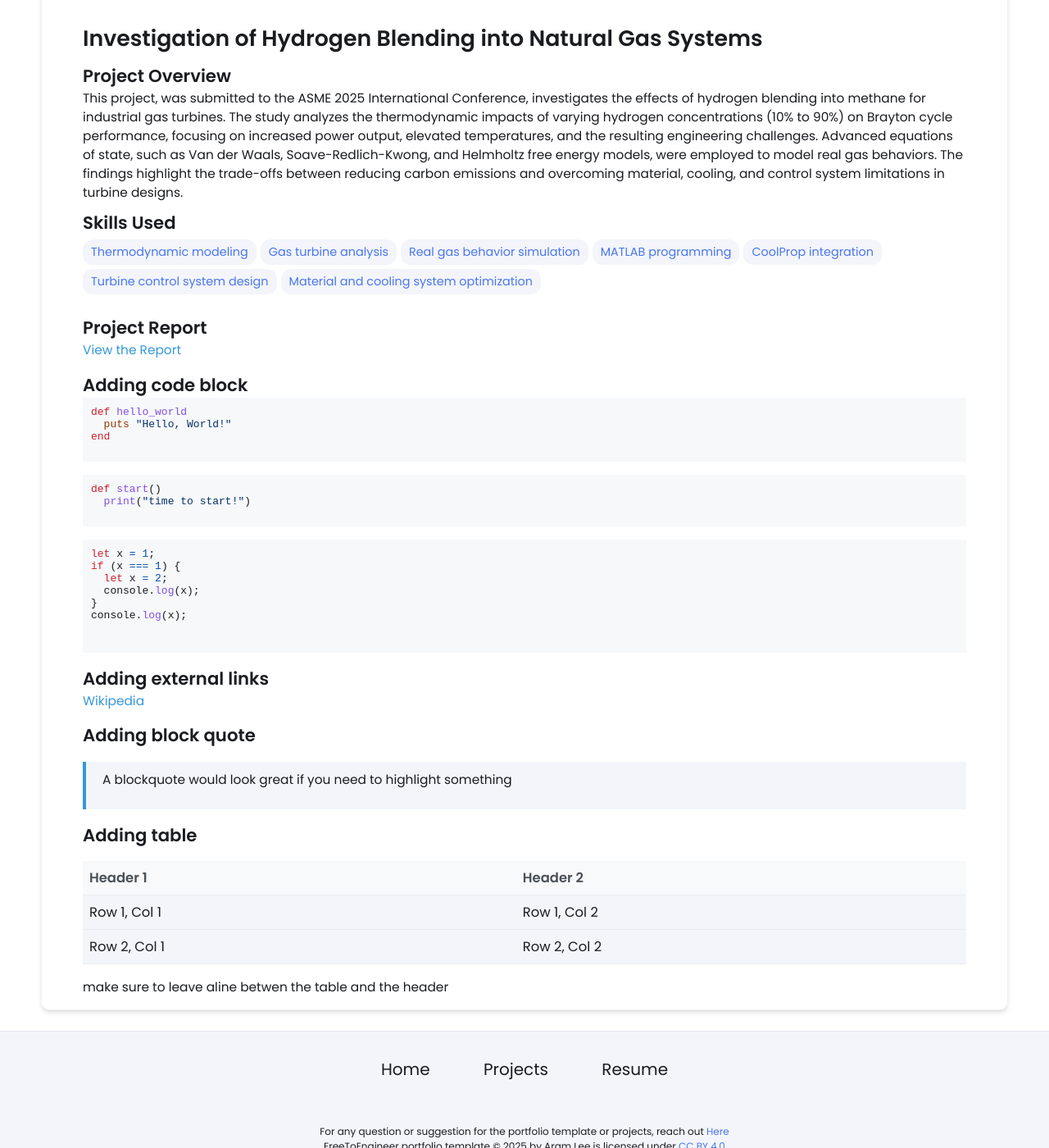
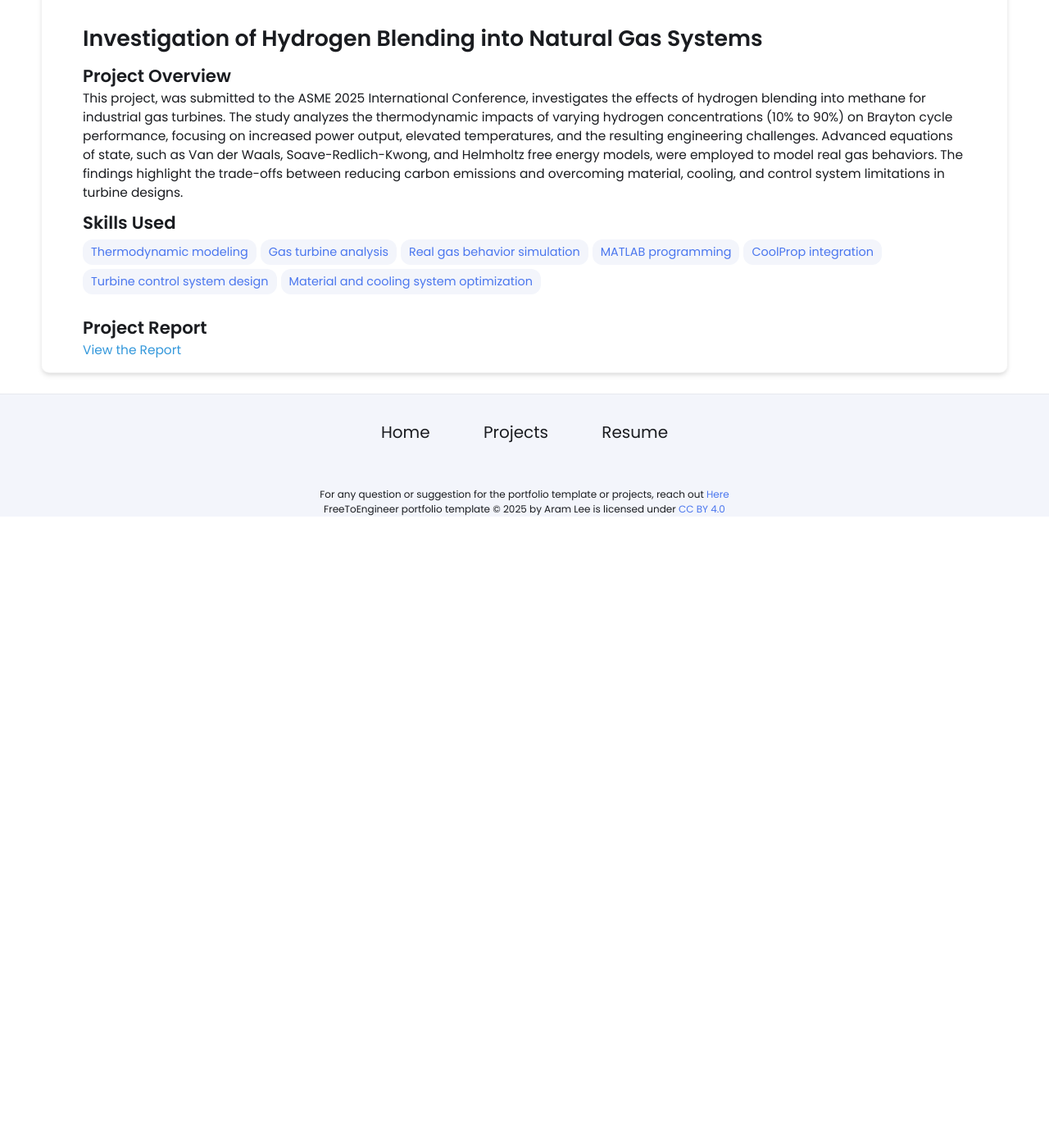
Before and after one commit to omonchav/omonchav.github.io, a Jekyll site: the page built from _projects/demo-project/index.md, in a window 1280 px wide and 1400 px high, scrolled down 480 px. Shown: the whole window at 82% size. Built offline with Jekyll 4.4.1, drawn with Linux system fonts in a browser that asks for light colours; after the commit the page ends 1110 px from its top, so only the background shows below that.

Commit message:
Update index.md

````diff
--- a/_projects/demo-project/index.md
+++ b/_projects/demo-project/index.md
@@ -17,44 +17,4 @@ main-image: /Turbine.jpeg
 
 ## Project Report
 
-[View the Report](https://drive.google.com/file/d/1ZVIgtfGoYmUe9S8b6UnmubaPcbBdPuGj/view?usp=sharing)
-
-
-## Adding code block
-```ruby
-def hello_world
-  puts "Hello, World!"
-end
-```
-
-```python
-def start()
-  print("time to start!")
-```
-
-```javascript
-let x = 1;
-if (x === 1) {
-  let x = 2;
-  console.log(x);
-}
-console.log(x);
-
-```
-
-## Adding external links
-[Wikipedia](https://en.wikipedia.org)
-
-
-## Adding block quote
-> A blockquote would look great if you need to highlight something
-
-
-## Adding table
-
-| Header 1 | Header 2 |
-|----------|----------|
-| Row 1, Col 1 | Row 1, Col 2 |
-| Row 2, Col 1 | Row 2, Col 2 |
-
-make sure to leave aline betwen the table and the header
+[View the Report](https://drive.google.com/file/d/1R7OnTA3D_piiHwgoxD8s27wEAMEiiqo6/view?usp=sharing)
````
